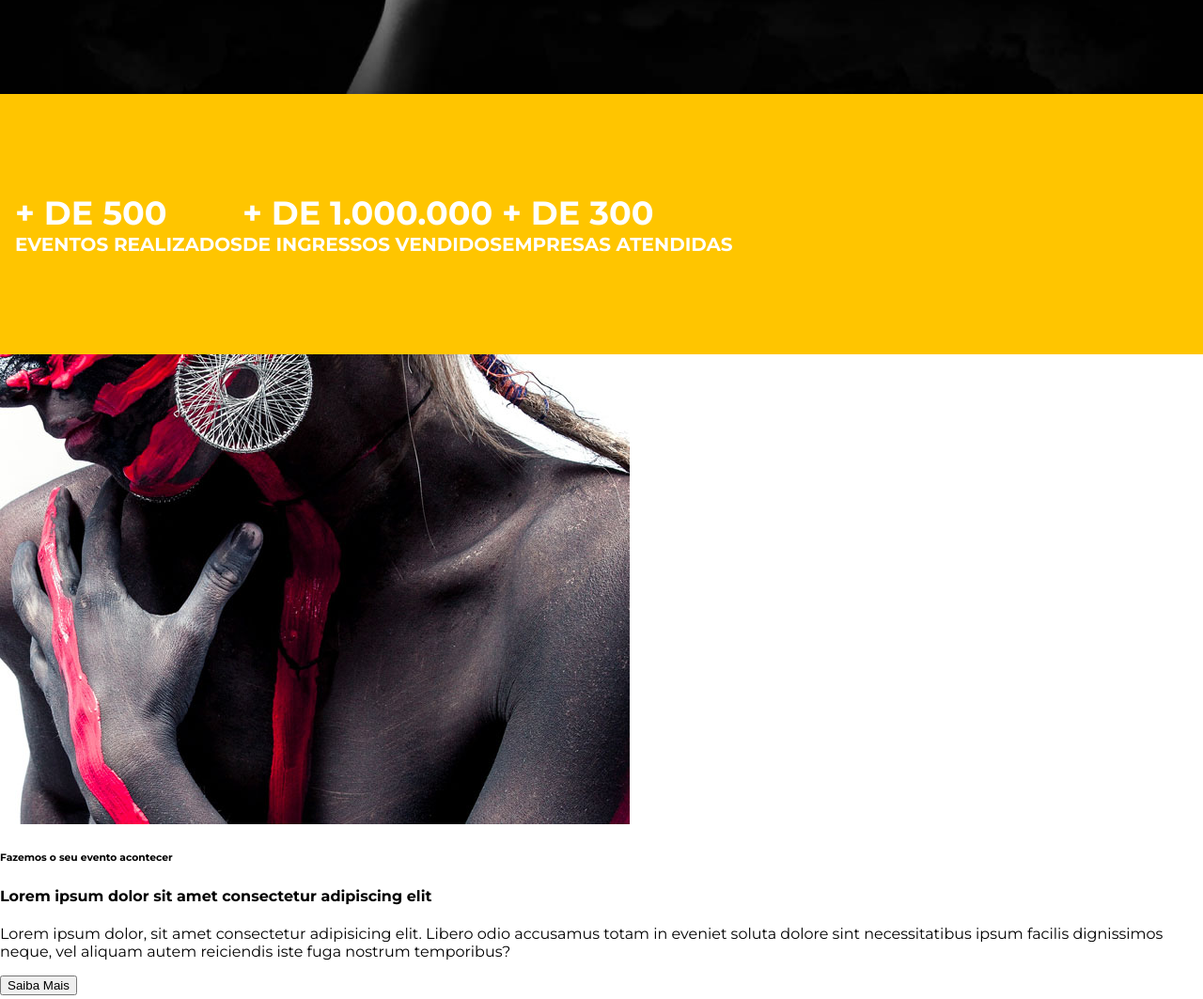
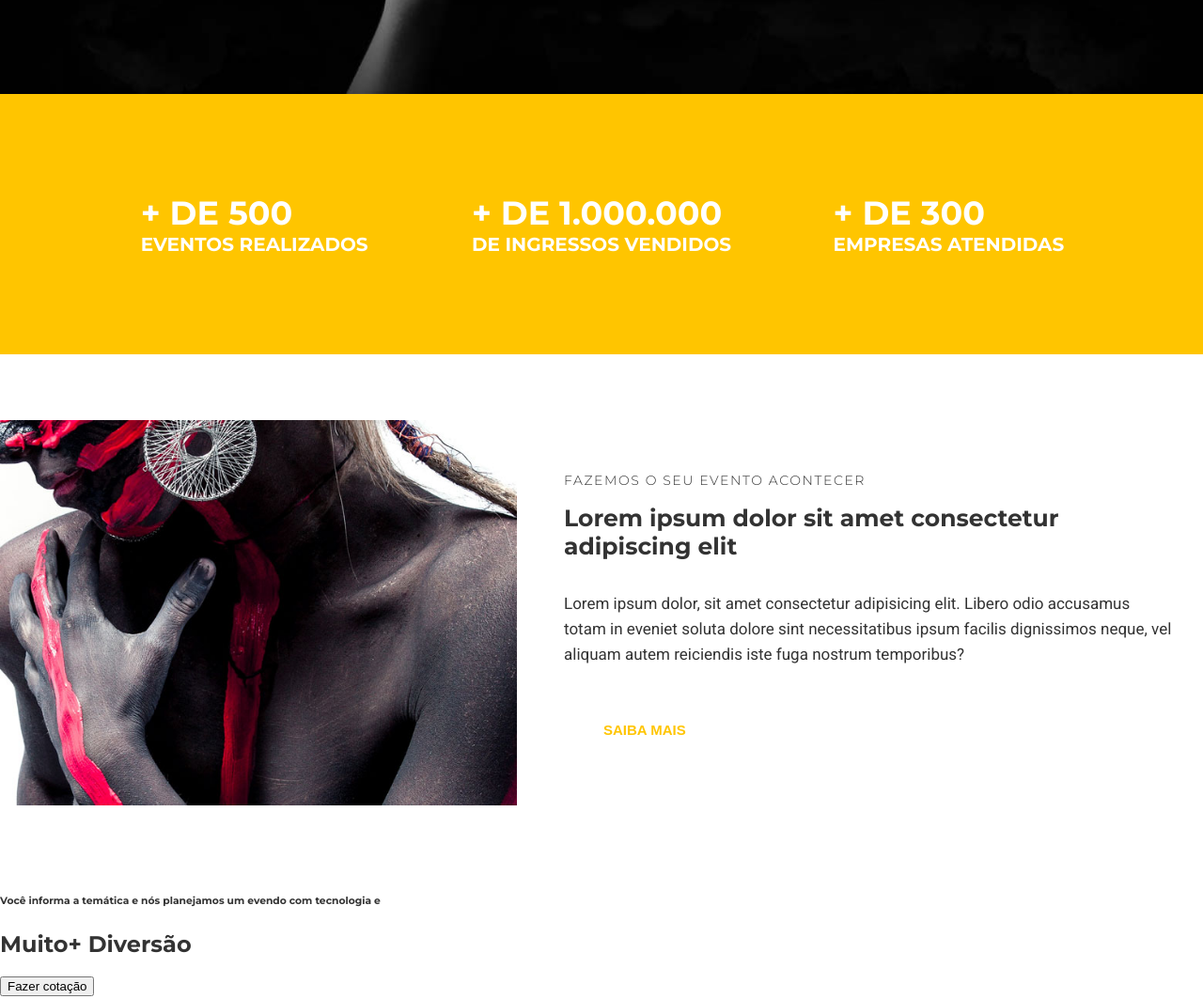
Before and after one commit to alanlfreitas/studion, a website: page src/index.html in a window 1280 px wide. Shown: the part 700-1763 px from the top of the page at 94% size. Drawn offline with Linux system fonts and the light colour scheme.

Commit message:
feat(sections): applied all settings and styles to the section.

```diff
--- a/src/index.html
+++ b/src/index.html
@@ -9,6 +9,7 @@
 
     <body>
         <nav class="navbar">
+            <div class="container navbar__container">
                 <h1 class="logo-studion">
                     Studi<span class="copy--primary">on</span><span class="logo-studion__subtitle"> Eventos</span>
                 </h1>
@@ -41,7 +42,9 @@
                 </ul>
 
 
+            </div>
         </nav>
+
         <header>
             <div id="slider">
                 <div class="slide">
@@ -61,7 +64,7 @@
 
         <main>
             <section id="counter">
-                <ul class="counter__container">
+                <ul class="container counter__container">
                     <li>
                         <h3>+ de 500
                             <small>
@@ -85,9 +88,10 @@
                     </li>
                 </ul>
             </section>
-            <section>
-                <div>
-                    <img src="./images/institutional.jpg" />
+
+            <section class="institutional">
+                <img class="institutional__image" src="./images/institutional.jpg" alt="Studion institutional"/>
+                <div class="institutional__copy">
                     <h6>
                         Fazemos o seu evento acontecer
                     </h6>
@@ -97,7 +101,7 @@
                     <p>
                         Lorem ipsum dolor, sit amet consectetur adipisicing elit. Libero odio accusamus totam in eveniet soluta dolore sint necessitatibus ipsum facilis dignissimos neque, vel aliquam autem reiciendis iste fuga nostrum temporibus?
                     </p>
-                    <button>Saiba Mais</button>
+                    <button class="btn btn--institutional">Saiba Mais</button>
                 </div>
             </section>
             <section>
--- a/src/style.css
+++ b/src/style.css
@@ -1,19 +1,31 @@
-@import url('https://fonts.googleapis.com/css2?family=Montserrat:wght@300;400;700;900&display=swap');
-
-. {
+@import url('https://fonts.googleapis.com/css2?family=Montserrat:wght@300;400;500;700;900&family=Roboto&display=swap');
+* {
     box-sizing: border-box;
 }
 
 :root {
     font-family: 'Montserrat', sans-serif;
     font-size: 16px;
+    --color-copy--: #333;
     --color-primary--: #ffc500;
     --default-padding--: 1rem;
+    color: var(--color-copy--);
 }
 
 body {
     margin: 0;
     padding-top: 7.75rem;
+}
+
+header,
+main,
+footer {
+    overflow-x: hidden;
+}
+
+.container {
+    max-width: 1140px;
+    margin: 0 auto;
 }
 
 ul {
@@ -25,18 +37,21 @@ ul {
 .navbar {
     position: fixed;
     z-index: 1;
+    top: 0;
+    left: 0;
+    width: 100%;
+    background-color: #000;
+    color: #fff;
+}
+
+.navbar__container {
     display: grid;
     grid-template-columns: 1fr 9fr;
     align-items: center;
-    top: 0;
-    left: 0;
 
     width: 100vw;
     height: 7.75rem;
     padding: 0 1rem;
-
-    background-color: black;
-    color: #fff;
 }
 
 .navbar_links {
@@ -72,7 +87,6 @@ ul {
 .logo-studion__subtitle {
     font-size: 0.875rem;
     font-weight: 300;
-    float: right;
 }
 
 .copy--primary {
@@ -134,7 +148,8 @@ ul {
 
 .btn:hover,
 .btn:active,
-.btn:focus {
+.btn:focus
+.btn--institutional {
     border-color: var(--color-primary--);
     background-color: var(--color-primary--);
     color: #fff;
@@ -147,7 +162,9 @@ ul {
 }
 
 .counter__container {
-    margin: 0;
+    display: grid;
+    grid-template-columns: repeat(auto-fill, minmax(300px, 1fr));
+    place-items: center;
     padding: 4.375rem 1rem;
 }
 
@@ -159,3 +176,44 @@ ul {
     display: block;
     font-size: 1.25rem;
 }
+
+.institutional {
+    display: grid;
+    grid-template-columns: auto auto;
+    gap: 3.125rem;
+    align-items: center;
+    padding: 4.375rem 0;
+}
+
+.institutional__image {
+    max-width: 550px;
+}
+
+.institutional__copy {
+    padding: 0 1.875rem 0 0;
+}
+
+.institutional__copy h6 {
+    font-size: 0.875rem;
+    font-weight: 300;
+    letter-spacing: 0.1rem;
+    text-transform: uppercase;
+    margin: 0;
+}
+
+.institutional__copy h4 {
+    font-size: 1.5625rem;
+    margin-top: 1rem;
+}
+
+.institutional p {
+    font-family: 'Roboto', sans-serif;
+    font-size: 1.0625rem;
+    line-height: 1.6875rem;
+    margin-bottom: 2.5rem;
+}
+
+.btn--institutional:hover {
+    color: var(--color-copy--);
+    background: unset;
+}
```
Lines whose indentation alone changed are shown as unchanged.
